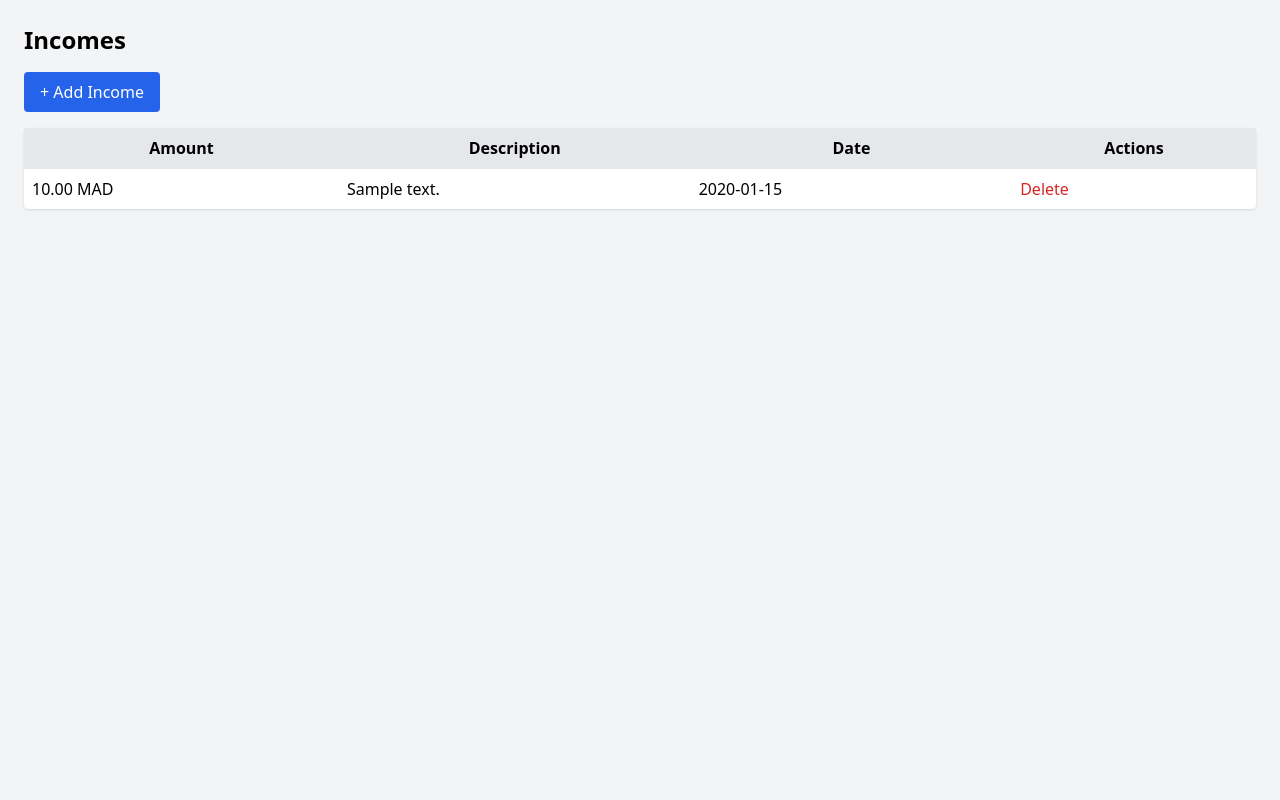
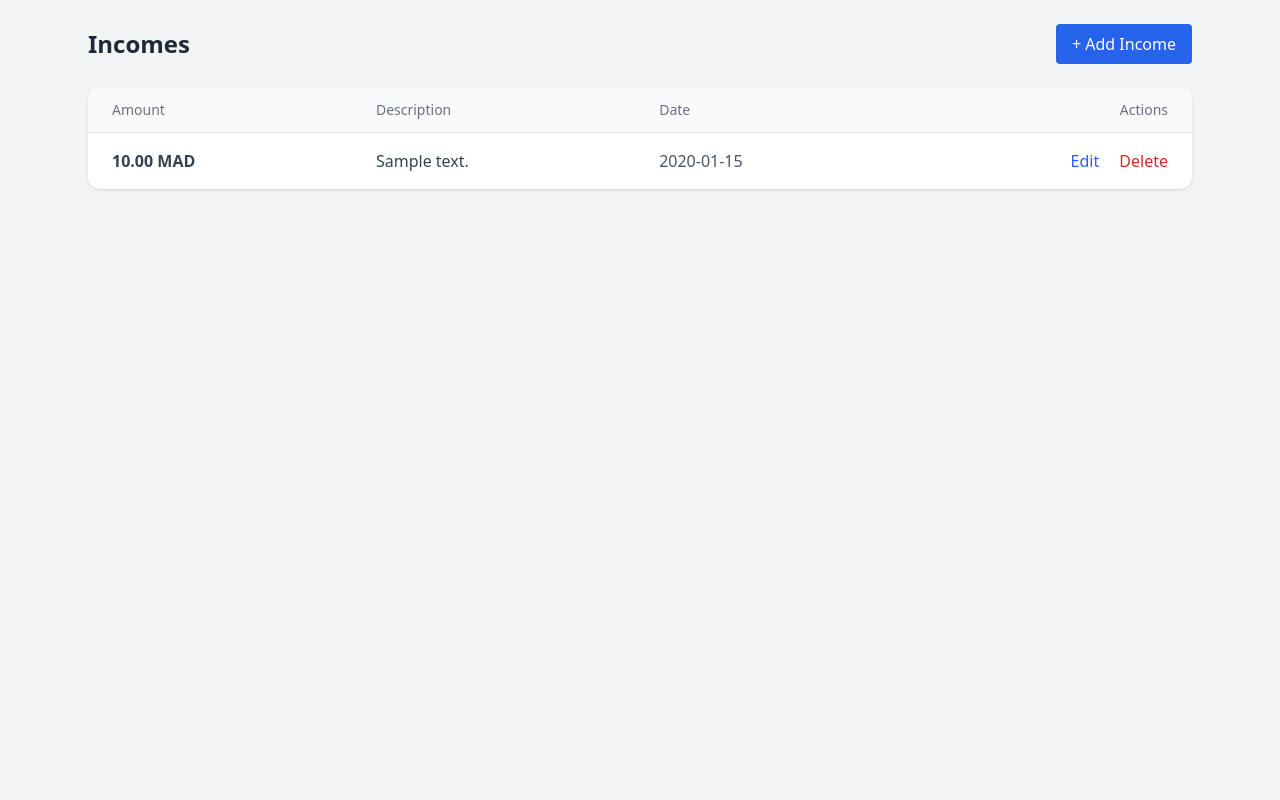
Before and after one commit to Parlog07/Smart-Wallet-01, a PHP site: page /Incomes/index.php in a window 1280 px wide. Run offline with PHP 8.4, Linux system fonts and the light colour scheme; the visitor is signed in with stand-in values (Sample User, id 1); tables that the repository leaves empty hold one stand-in row (values such as "Sample post"); some libraries are stand-ins or nearby versions.

Commit message:
fix database problem and fix index.php of incomes

```diff
--- a/Incomes/index.php
+++ b/Incomes/index.php
@@ -25,34 +25,53 @@ $incomes = $incomeModel->getAllByUser($userId);
   <title>Incomes</title>
   <script src="https://cdn.tailwindcss.com"></script>
 </head>
-<body class="bg-gray-100 p-6">
+<body class="bg-gray-100 min-h-screen">
 
-<h1 class="text-2xl font-bold mb-4">Incomes</h1>
-
-<button onclick="document.getElementById('addModal').classList.remove('hidden')"
-        class="mb-4 bg-blue-600 text-white px-4 py-2 rounded">
+<div class="max-w-6xl mx-auto p-6">
+  <div class="flex items-center justify-between mb-6">
+    <h1 class="text-2xl font-bold text-gray-800">Incomes</h1>
+    <button id="openAddIncome"
+            class="bg-blue-600 text-white px-4 py-2 rounded hover:bg-blue-700">
       + Add Income
     </button>
+  </div>
 
-<table class="bg-white w-full rounded shadow">
-  <thead class="bg-gray-200">
+  <div class="bg-white rounded-xl shadow overflow-hidden">
+    <table class="min-w-full divide-y divide-gray-200">
+      <thead class="bg-gray-50">
         <tr>
-      <th class="p-2">Amount</th>
-      <th class="p-2">Description</th>
-      <th class="p-2">Date</th>
-      <th class="p-2">Actions</th>
+          <th class="px-6 py-3 text-left text-sm font-medium text-gray-500">Amount</th>
+          <th class="px-6 py-3 text-left text-sm font-medium text-gray-500">Description</th>
+          <th class="px-6 py-3 text-left text-sm font-medium text-gray-500">Date</th>
+          <th class="px-6 py-3 text-right text-sm font-medium text-gray-500">Actions</th>
         </tr>
       </thead>
-  <tbody>
+      <tbody class="divide-y divide-gray-200">
         <?php foreach ($incomes as $income): ?>
-      <tr class="border-t">
-        <td class="p-2"><?= number_format($income['amount'], 2) ?> MAD</td>
-        <td class="p-2"><?= htmlspecialchars($income['description']) ?></td>
-        <td class="p-2"><?= $income['date'] ?></td>
-        <td class="p-2">
+          <tr class="hover:bg-gray-50">
+            <td class="px-6 py-4 font-semibold text-gray-700">
+              <?= number_format($income['amount'], 2) ?> MAD
+            </td>
+            <td class="px-6 py-4 text-gray-700">
+              <?= htmlspecialchars($income['description']) ?>
+            </td>
+            <td class="px-6 py-4 text-gray-600">
+              <?= $income['date'] ?>
+            </td>
+            <td class="px-6 py-4 text-right">
+              <button
+                class="edit-btn text-blue-600 hover:underline mr-4"
+                data-id="<?= $income['id'] ?>"
+                data-amount="<?= $income['amount'] ?>"
+                data-description="<?= htmlspecialchars($income['description']) ?>"
+                data-date="<?= $income['date'] ?>"
+              >
+                Edit
+              </button>
+
               <a href="delete.php?id=<?= $income['id'] ?>"
                  onclick="return confirm('Delete this income?')"
-             class="text-red-600">
+                 class="text-red-600 hover:underline">
                 Delete
               </a>
             </td>
@@ -60,13 +79,17 @@ $incomes = $incomeModel->getAllByUser($userId);
         <?php endforeach; ?>
       </tbody>
     </table>
+  </div>
+</div>
 
-<!-- ADD INCOME MODAL -->
-<div id="addModal" class="hidden fixed inset-0 bg-black/40 flex items-center justify-center">
-  <div class="bg-white p-6 rounded w-full max-w-md">
-    <h2 class="text-lg font-bold mb-4">Add Income</h2>
+<div id="addModal" class="hidden fixed inset-0 z-50 flex items-center justify-center bg-black/40">
+  <div class="bg-white w-full max-w-md rounded-xl p-6 shadow-lg">
+    <div class="flex justify-between items-center mb-4">
+      <h3 class="text-lg font-bold">Add Income</h3>
+      <button id="closeAdd" class="text-gray-500 text-xl">&times;</button>
+    </div>
 
-    <form method="POST" action="store.php" class="space-y-3">
+    <form method="POST" action="store.php" class="space-y-4">
       <input name="amount" type="number" step="0.01" required
              placeholder="Amount"
              class="w-full border p-2 rounded">
@@ -79,8 +102,7 @@ $incomes = $incomeModel->getAllByUser($userId);
              class="w-full border p-2 rounded">
 
       <div class="flex justify-end gap-2">
-        <button type="button"
-                onclick="document.getElementById('addModal').classList.add('hidden')"
+        <button type="button" id="closeAdd2"
                 class="px-4 py-2 border rounded">
           Cancel
         </button>
@@ -93,5 +115,61 @@ $incomes = $incomeModel->getAllByUser($userId);
   </div>
 </div>
 
+<div id="editModal" class="hidden fixed inset-0 z-50 flex items-center justify-center bg-black/40">
+  <div class="bg-white w-full max-w-md rounded-xl p-6 shadow-lg">
+    <div class="flex justify-between items-center mb-4">
+      <h3 class="text-lg font-bold">Edit Income</h3>
+      <button id="closeEdit" class="text-gray-500 text-xl">&times;</button>
+    </div>
+
+    <form id="editForm" method="POST" class="space-y-4">
+      <input id="editAmount" name="amount" type="number" step="0.01" required
+             class="w-full border p-2 rounded">
+
+      <input id="editDescription" name="description" type="text" required
+             class="w-full border p-2 rounded">
+
+      <input id="editDate" name="date" type="date" required
+             class="w-full border p-2 rounded">
+
+      <div class="flex justify-end gap-2">
+        <button type="button" id="closeEdit2"
+                class="px-4 py-2 border rounded">
+          Cancel
+        </button>
+        <button type="submit"
+                class="px-4 py-2 bg-blue-600 text-white rounded">
+          Update
+        </button>
+      </div>
+    </form>
+  </div>
+</div>
+
+<script>
+const show = el => el.classList.remove('hidden');
+const hide = el => el.classList.add('hidden');
+
+const addModal = document.getElementById('addModal');
+document.getElementById('openAddIncome').onclick = () => show(addModal);
+['closeAdd','closeAdd2'].forEach(id =>
+  document.getElementById(id).onclick = () => hide(addModal)
+);
+
+const editModal = document.getElementById('editModal');
+document.querySelectorAll('.edit-btn').forEach(btn => {
+  btn.onclick = () => {
+    document.getElementById('editAmount').value = btn.dataset.amount;
+    document.getElementById('editDescription').value = btn.dataset.description;
+    document.getElementById('editDate').value = btn.dataset.date;
+    document.getElementById('editForm').action = `update.php?id=${btn.dataset.id}`;
+    show(editModal);
+  };
+});
+['closeEdit','closeEdit2'].forEach(id =>
+  document.getElementById(id).onclick = () => hide(editModal)
+);
+</script>
+
 </body>
 </html>
```
Also changed, not shown: Classes/Income.php (+16 -23 lines), Incomes/store.php (+33 -19 lines). Lines whose indentation alone changed are shown as unchanged.
